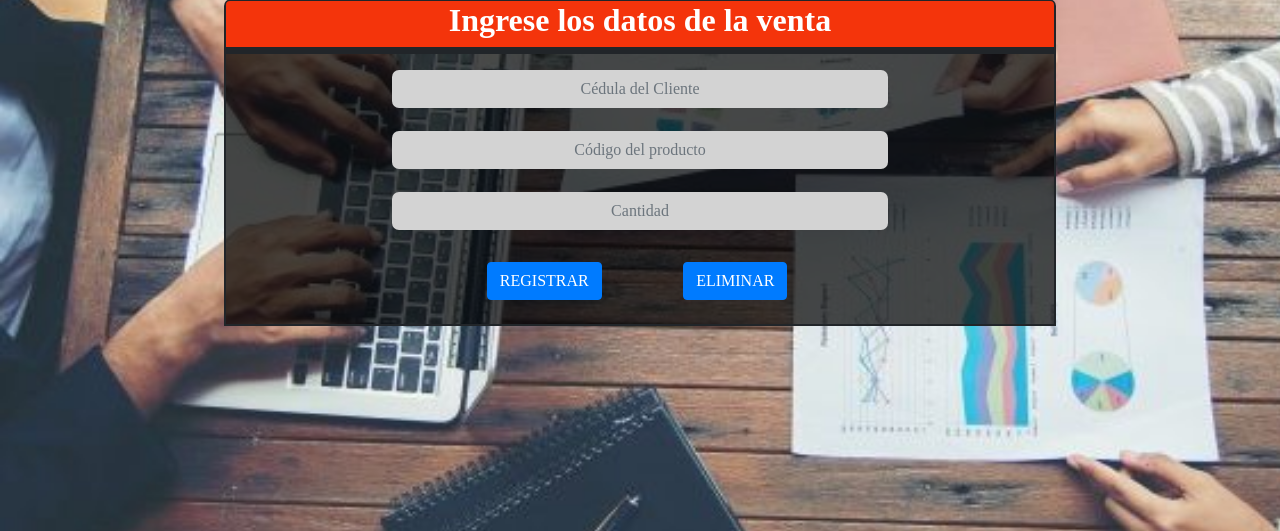
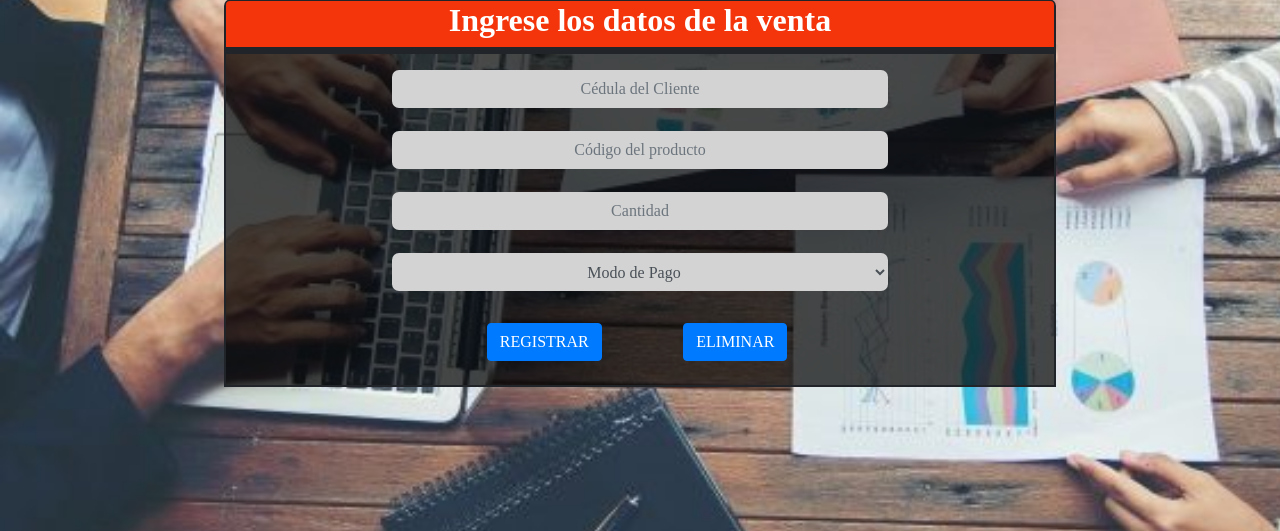
Before and after one commit to RashelAlejandra/proyectoRashel, a PHP site: page /index.php?pagina=registroVenta in a window 1280 px wide. Shown: the part 211-742 px from the top of the page. Run offline with PHP 8.4, Linux system fonts and the light colour scheme.

Commit message:
Update registroVenta.php

```diff
--- a/proyectotsuRashel/vista/registroVenta.php
+++ b/proyectotsuRashel/vista/registroVenta.php
@@ -47,7 +47,11 @@
 	<span id="scantidad"></span>
 
 
-
+<select class="form-control" id="pago" name="pago">
+    <option value="" selected="selected"> Modo de Pago</option>
+    <option value="efectivo">Efectivo</option>
+    <option value="transferencia">Transferencia</option>
+                                    </select>
 
 
 </form>
```
